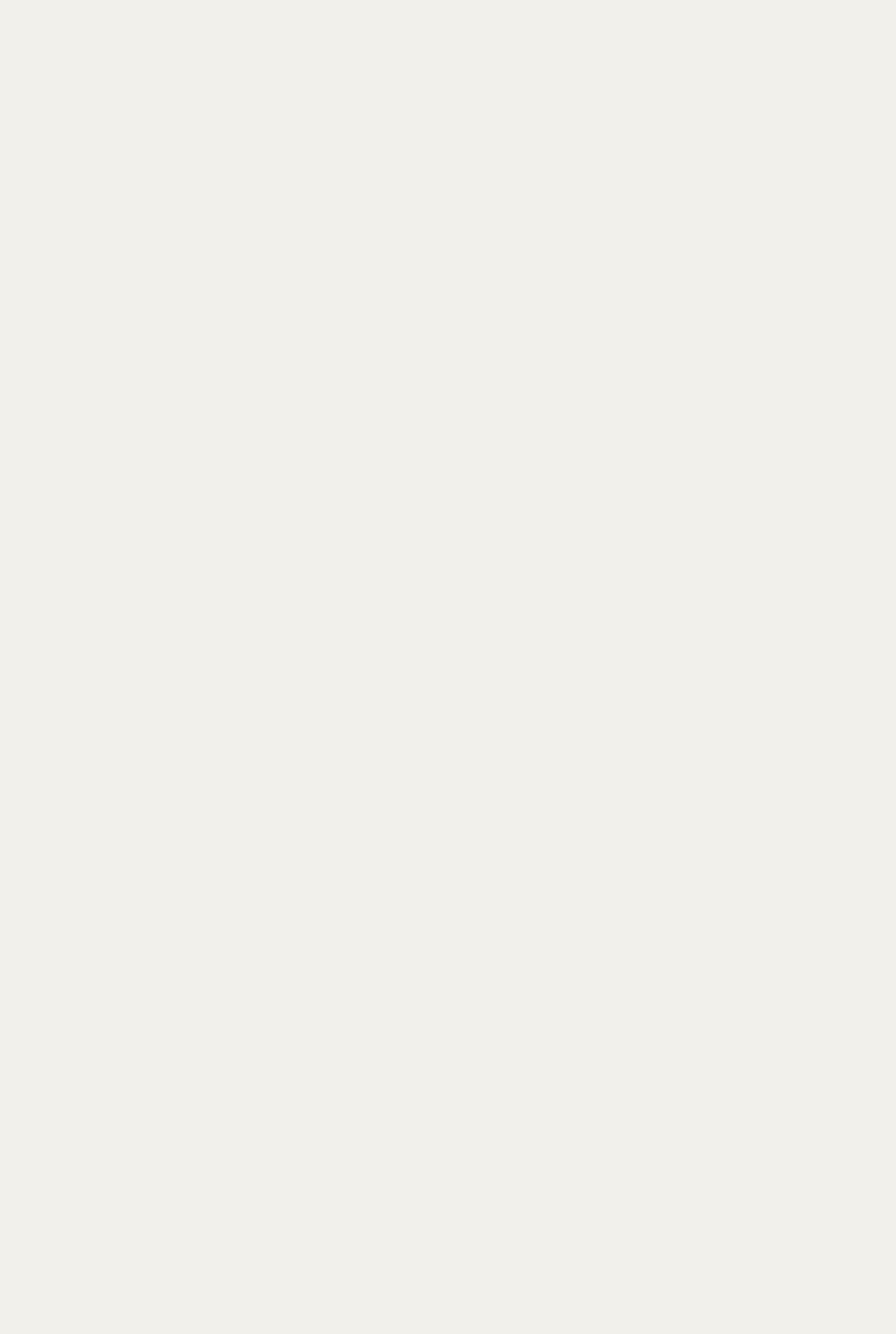
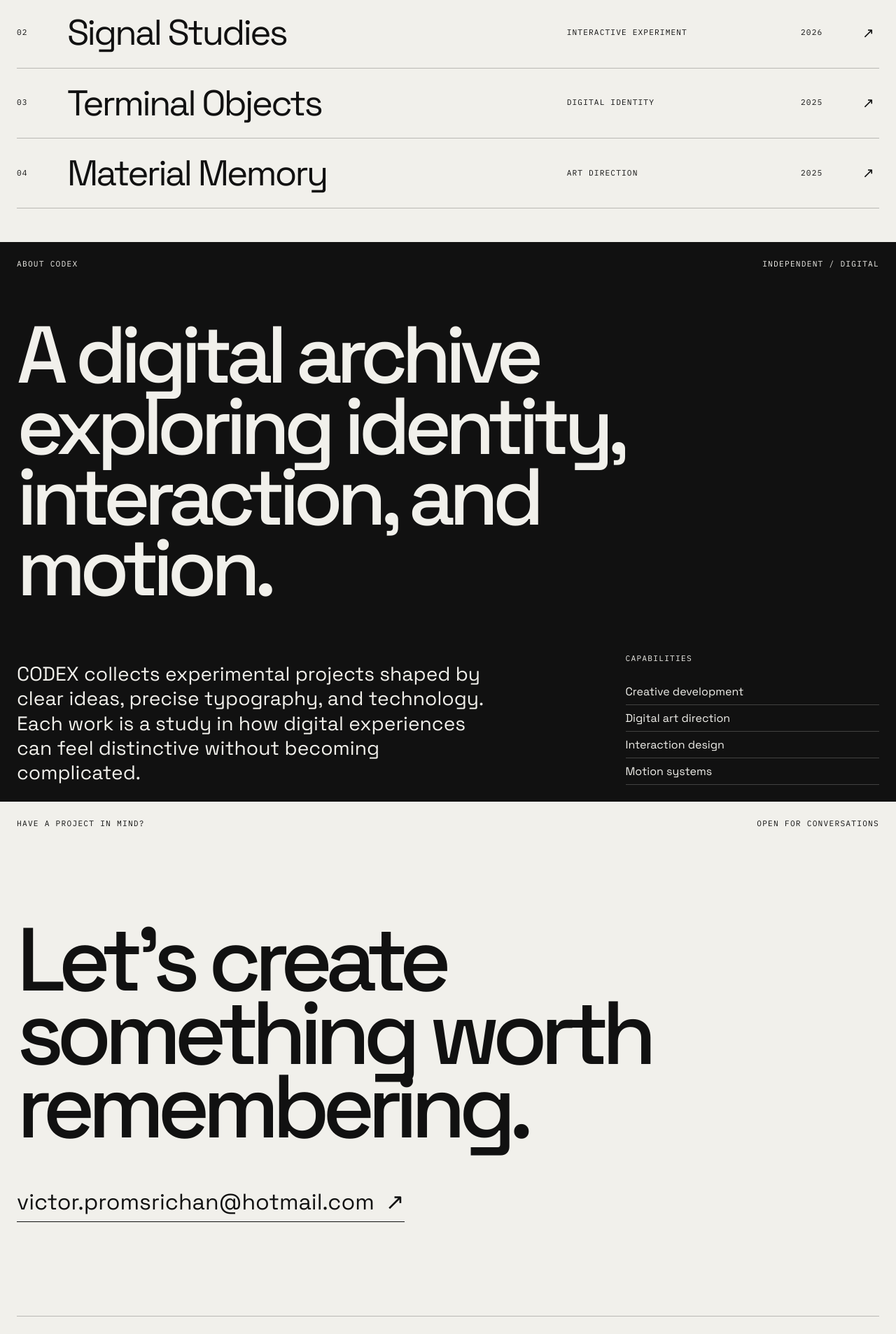
Before and after one commit to KakoNoRemnant/Codex-Archive, a Next.js app: page / in a window 1280 px wide. Shown: the part 2080-3987 px from the top of the page at 70% size. Before the commit the page ends 1653 px from the top, so only its background shows below. Built offline with nearby package versions, Linux system fonts and the light colour scheme.

Commit message:
full page review

```diff
--- a/app/globals.css
+++ b/app/globals.css
@@ -19,6 +19,7 @@
 
 html {
   background: var(--paper);
+  scroll-behavior: smooth;
 }
 
 body {
@@ -44,6 +45,10 @@ a {
 }
 
 @media (prefers-reduced-motion: reduce) {
+  html {
+    scroll-behavior: auto;
+  }
+
   body {
     transition: none;
   }
--- a/app/page.tsx
+++ b/app/page.tsx
@@ -1,6 +1,9 @@
+import AboutSection from "@/components/AboutSection";
+import ContactFooter from "@/components/ContactFooter";
 import FeaturedProject from "@/components/FeaturedProject";
 import Hero from "@/components/Hero";
 import IntroLoader from "@/components/IntroLoader";
+import ProjectArchive from "@/components/ProjectArchive";
 
 export default function Home() {
   return (
@@ -8,6 +11,9 @@ export default function Home() {
       <IntroLoader />
       <Hero />
       <FeaturedProject />
+      <ProjectArchive />
+      <AboutSection />
+      <ContactFooter />
     </main>
   );
 }
--- /dev/null
+++ b/components/AboutSection.module.css
@@ -0,0 +1,72 @@
+.about {
+  min-height: 100svh;
+  display: grid;
+  grid-template-rows: auto 1fr auto;
+  gap: 4rem;
+  padding: 1.5rem;
+  background: var(--ink);
+  color: var(--paper);
+}
+
+.header,
+.label {
+  font-family: var(--font-mono), monospace;
+  font-size: 0.7rem;
+  letter-spacing: 0.11em;
+  line-height: 1.4;
+  text-transform: uppercase;
+}
+
+.header {
+  display: flex;
+  justify-content: space-between;
+  gap: 2rem;
+}
+
+.statement {
+  max-width: 12ch;
+  align-self: center;
+  font-size: clamp(3.7rem, 9vw, 8.5rem);
+  font-weight: 500;
+  letter-spacing: -0.075em;
+  line-height: 0.88;
+}
+
+.information {
+  display: grid;
+  grid-template-columns: minmax(0, 1fr) minmax(16rem, 0.45fr);
+  gap: 4rem;
+  align-items: end;
+}
+
+.description {
+  max-width: 42rem;
+  font-size: clamp(1.25rem, 2.2vw, 2rem);
+  line-height: 1.25;
+}
+
+.capabilities {
+  display: grid;
+  gap: 1.25rem;
+}
+
+.capabilities ul {
+  list-style: none;
+}
+
+.capabilities li {
+  padding: 0.5rem 0;
+  border-bottom: 1px solid color-mix(in srgb, currentColor 22%, transparent);
+}
+
+@media (max-width: 700px) {
+  .about {
+    gap: 3rem;
+    padding: 1rem;
+  }
+
+  .information {
+    grid-template-columns: 1fr;
+    gap: 3rem;
+  }
+}
--- /dev/null
+++ b/components/AboutSection.tsx
@@ -0,0 +1,40 @@
+import styles from "./AboutSection.module.css";
+
+const capabilities = [
+  "Creative development",
+  "Digital art direction",
+  "Interaction design",
+  "Motion systems",
+];
+
+export default function AboutSection() {
+  return (
+    <section className={styles.about} aria-labelledby="about-title">
+      <header className={styles.header}>
+        <span>About CODEX</span>
+        <span>Independent / Digital</span>
+      </header>
+
+      <h2 className={styles.statement} id="about-title">
+        A digital archive exploring identity, interaction, and motion.
+      </h2>
+
+      <div className={styles.information}>
+        <p className={styles.description}>
+          CODEX collects experimental projects shaped by clear ideas, precise
+          typography, and technology. Each work is a study in how digital
+          experiences can feel distinctive without becoming complicated.
+        </p>
+
+        <div className={styles.capabilities}>
+          <p className={styles.label}>Capabilities</p>
+          <ul>
+            {capabilities.map((capability) => (
+              <li key={capability}>{capability}</li>
+            ))}
+          </ul>
+        </div>
+      </div>
+    </section>
+  );
+}
--- /dev/null
+++ b/components/ContactFooter.module.css
@@ -0,0 +1,81 @@
+.contact {
+  min-height: 100svh;
+  display: grid;
+  grid-template-rows: auto 1fr auto;
+  gap: 4rem;
+  padding: 1.5rem;
+  background: var(--paper);
+  color: var(--ink);
+}
+
+.labelRow,
+.bottom {
+  display: flex;
+  justify-content: space-between;
+  gap: 2rem;
+  font-family: var(--font-mono), monospace;
+  font-size: 0.7rem;
+  letter-spacing: 0.11em;
+  line-height: 1.4;
+  text-transform: uppercase;
+}
+
+.main {
+  align-self: center;
+  display: grid;
+  gap: 4rem;
+}
+
+.heading {
+  max-width: 11ch;
+  font-size: clamp(4rem, 10vw, 10rem);
+  font-weight: 500;
+  letter-spacing: -0.08em;
+  line-height: 0.82;
+}
+
+.email {
+  width: fit-content;
+  display: flex;
+  gap: 1rem;
+  align-items: center;
+  padding-bottom: 0.5rem;
+  border-bottom: 1px solid currentColor;
+  font-size: clamp(1.2rem, 2.5vw, 2rem);
+}
+
+.email span {
+  transition: transform 250ms ease;
+}
+
+.email:hover span {
+  transform: translate(0.25rem, -0.25rem);
+}
+
+.bottom {
+  align-items: flex-end;
+  padding-top: 1.5rem;
+  border-top: 1px solid color-mix(in srgb, currentColor 25%, transparent);
+}
+
+@media (max-width: 600px) {
+  .contact {
+    gap: 3rem;
+    padding: 1rem;
+  }
+
+  .labelRow span:last-child,
+  .bottom span:nth-child(2) {
+    display: none;
+  }
+
+  .bottom {
+    flex-wrap: wrap;
+  }
+}
+
+@media (prefers-reduced-motion: reduce) {
+  .email span {
+    transition: none;
+  }
+}
--- /dev/null
+++ b/components/ContactFooter.tsx
@@ -0,0 +1,29 @@
+import styles from "./ContactFooter.module.css";
+
+export default function ContactFooter() {
+  return (
+    <footer className={styles.contact}>
+      <div className={styles.labelRow}>
+        <span>Have a project in mind?</span>
+        <span>Open for conversations</span>
+      </div>
+
+      <div className={styles.main}>
+        <h2 className={styles.heading}>
+          Let&apos;s create something worth remembering.
+        </h2>
+
+        <a className={styles.email} href="mailto:hello@yourdomain.com">
+          victor.promsrichan@hotmail.com
+          <span aria-hidden="true">↗</span>
+        </a>
+      </div>
+
+      <div className={styles.bottom}>
+        <span>CODEX / 2026</span>
+        <span>Stockholm / SE</span>
+        <a href="#top">Back to top ↑</a>
+      </div>
+    </footer>
+  );
+}
--- a/components/Hero.tsx
+++ b/components/Hero.tsx
@@ -29,7 +29,7 @@ export default function Hero() {
   }
 
   return (
-    <section className={styles.hero} aria-labelledby="codex-title">
+    <section className={styles.hero} id="top" aria-labelledby="codex-title">
       <header className={styles.topbar}>
         <span className={styles.meta}>CODEX / 2026</span>
         <button
--- /dev/null
+++ b/components/ProjectArchive.module.css
@@ -0,0 +1,92 @@
+.archive {
+  min-height: 100svh;
+  padding: 7rem 1.5rem 3rem;
+  background: var(--paper);
+  color: var(--ink);
+}
+
+.header,
+.number,
+.category,
+.year {
+  font-family: var(--font-mono), monospace;
+  font-size: 0.7rem;
+  letter-spacing: 0.1em;
+  line-height: 1.4;
+  text-transform: uppercase;
+}
+
+.header {
+  display: flex;
+  justify-content: space-between;
+  gap: 2rem;
+  padding-bottom: 4rem;
+}
+
+.heading {
+  max-width: 8ch;
+  margin-bottom: 5rem;
+  font-size: clamp(4rem, 10vw, 9rem);
+  font-weight: 500;
+  letter-spacing: -0.08em;
+  line-height: 0.8;
+}
+
+.list {
+  border-top: 1px solid color-mix(in srgb, currentColor 25%, transparent);
+}
+
+.row {
+  display: grid;
+  grid-template-columns: 3rem minmax(0, 1fr) minmax(12rem, 0.45fr) 4rem 1.5rem;
+  gap: 1.5rem;
+  align-items: center;
+  padding: 1.5rem 0;
+  border-bottom: 1px solid color-mix(in srgb, currentColor 25%, transparent);
+  transition:
+    padding 300ms ease,
+    background-color 300ms ease;
+}
+
+.row:hover {
+  padding-right: 1rem;
+  padding-left: 1rem;
+  background: color-mix(in srgb, currentColor 6%, transparent);
+}
+
+.title {
+  font-size: clamp(1.7rem, 4vw, 4rem);
+  font-weight: 400;
+  letter-spacing: -0.055em;
+  line-height: 1;
+}
+
+.arrow {
+  font-size: 1.25rem;
+}
+
+@media (max-width: 700px) {
+  .archive {
+    padding: 5rem 1rem 2rem;
+  }
+
+  .heading {
+    margin-bottom: 3rem;
+  }
+
+  .row {
+    grid-template-columns: 2rem minmax(0, 1fr) 1.5rem;
+    gap: 1rem;
+  }
+
+  .category,
+  .year {
+    display: none;
+  }
+}
+
+@media (prefers-reduced-motion: reduce) {
+  .row {
+    transition: none;
+  }
+}
--- /dev/null
+++ b/components/ProjectArchive.tsx
@@ -0,0 +1,51 @@
+import styles from "./ProjectArchive.module.css";
+
+const projects = [
+  {
+    number: "02",
+    title: "Signal Studies",
+    category: "Interactive experiment",
+    year: "2026",
+  },
+  {
+    number: "03",
+    title: "Terminal Objects",
+    category: "Digital identity",
+    year: "2025",
+  },
+  {
+    number: "04",
+    title: "Material Memory",
+    category: "Art direction",
+    year: "2025",
+  },
+];
+
+export default function ProjectArchive() {
+  return (
+    <section className={styles.archive} aria-labelledby="archive-title">
+      <header className={styles.header}>
+        <p>Archive index</p>
+        <p>2025 — 2026</p>
+      </header>
+
+      <h2 className={styles.heading} id="archive-title">
+        More projects
+      </h2>
+
+      <div className={styles.list}>
+        {projects.map((project) => (
+          <article className={styles.row} key={project.number}>
+            <span className={styles.number}>{project.number}</span>
+            <h3 className={styles.title}>{project.title}</h3>
+            <p className={styles.category}>{project.category}</p>
+            <span className={styles.year}>{project.year}</span>
+            <span className={styles.arrow} aria-hidden="true">
+              ↗
+            </span>
+          </article>
+        ))}
+      </div>
+    </section>
+  );
+}
```
